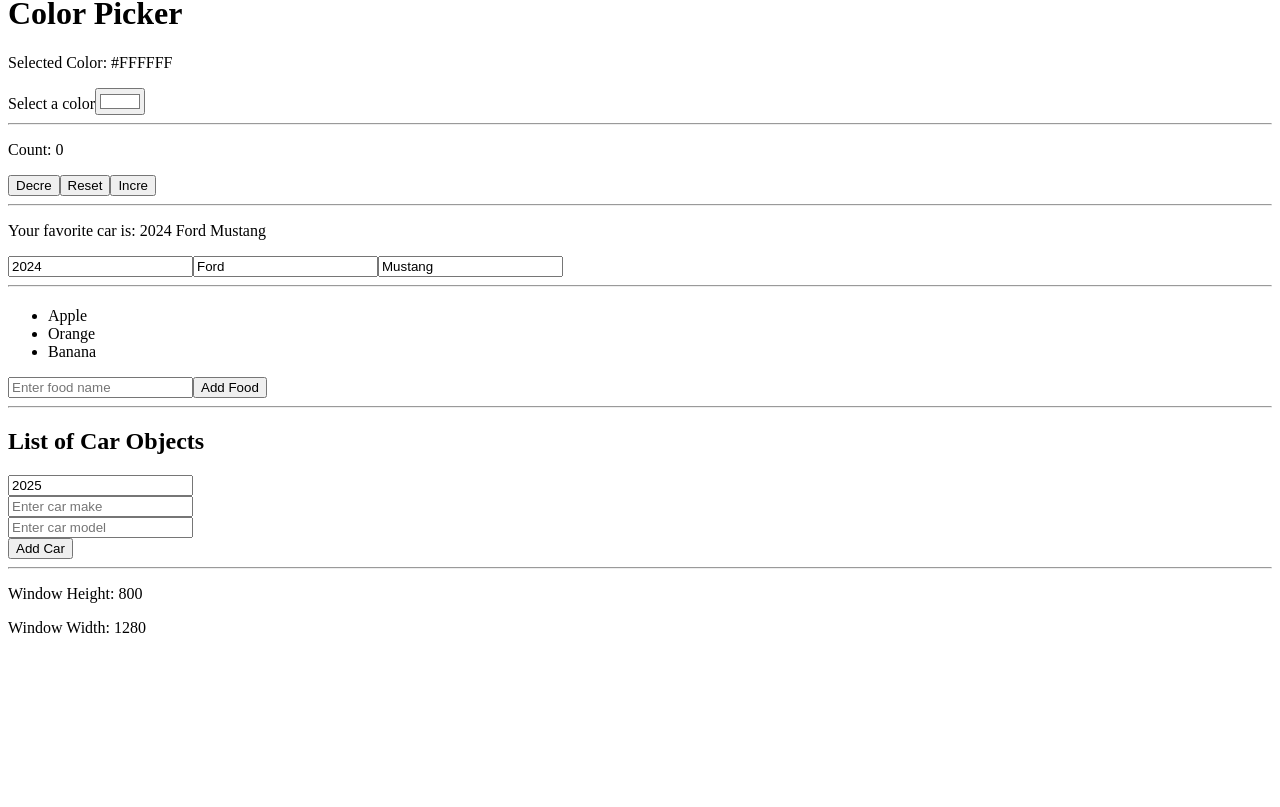
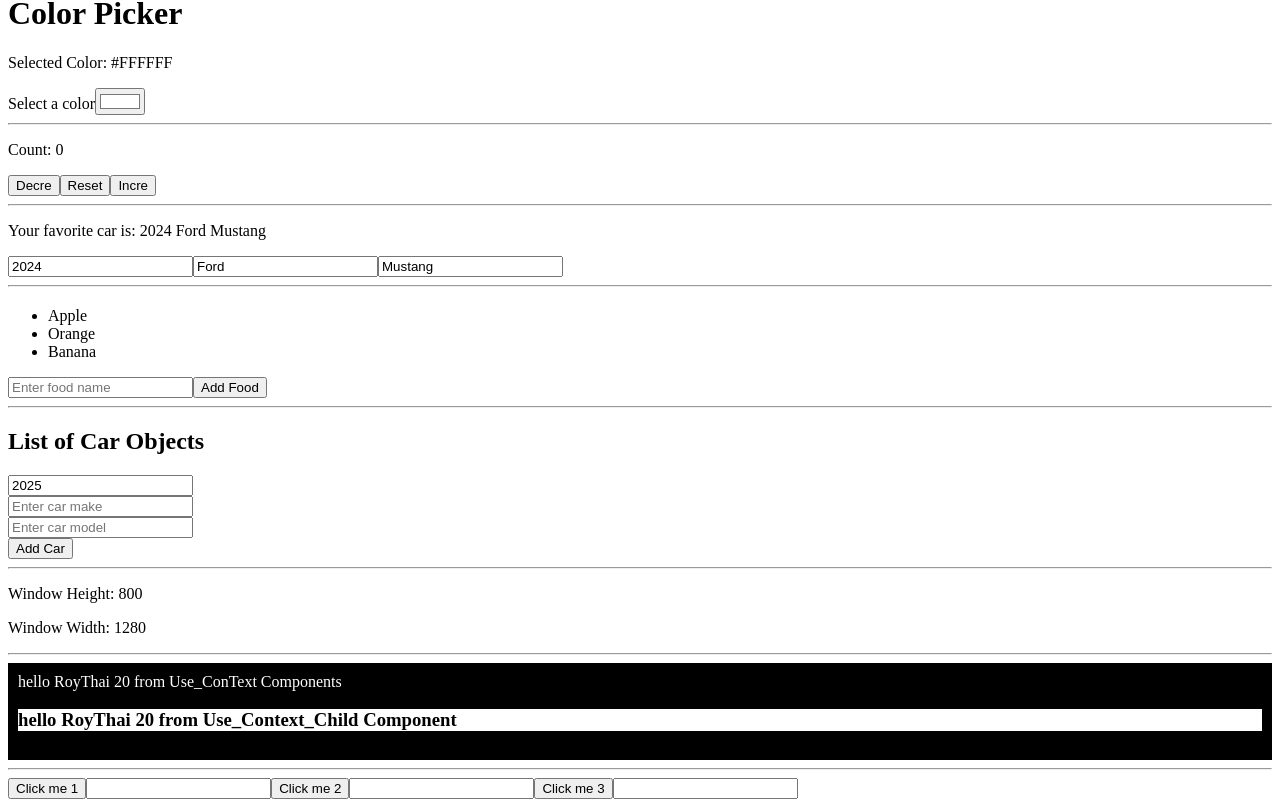
Before and after one commit to Auresol69/ReactJS, a React (Vite) app in the folder Rendering/: page / in a window 1280 px wide. Shown: the part 622-1429 px from the top of the page. Before the commit the page ends 1275 px from the top, so only its background shows below. Built offline with nearby package versions, Linux system fonts and the light colour scheme.

Commit message:
use context, use ref

```diff
--- a/Rendering/src/App.jsx
+++ b/Rendering/src/App.jsx
@@ -12,6 +12,8 @@ import Update_Object_In_State from "./Update_Object_In_State";
 import Update_Array_In_State from "./Update_Array_In_State";
 import Update_Array_Of_Object_In_State from "./Update_Array_Of_Object_In_State";
 import User_Effect from "./Use_Effect";
+import Use_Context from "./Use_Context";
+import Use_Ref from "./Use_Ref";
 
 function App() {
 
@@ -42,6 +44,10 @@ function App() {
       <Update_Array_Of_Object_In_State />
       <hr />
       <User_Effect />
+      <hr />
+      <Use_Context />
+      <hr />
+      <Use_Ref />
     </>)
 }
 
--- /dev/null
+++ b/Rendering/src/Use_Context.jsx
@@ -0,0 +1,34 @@
+// useContext() = React Hook that allows you to share values between multiple levels of components without passing props through each level
+
+// PROVIDER COMPONENT
+// 1. import { createContext } from 'react';
+// 2. export const MyContext = createContext();
+// 3. <MyContext.Provider value={value}>
+//    <Child />
+//    </MyContext.Provider>
+
+// CONSUMER COMPONENTS
+// 1. import React, { useContext } from 'react';
+//    import { MyContext } from './ComponentA';
+// 2. const value = useContext(MyContext);
+
+// NOTE: Avoid prop drilling
+
+import { useState, createContext } from 'react'
+import Use_Context_Child from './Use_Context_Child';
+
+export const UserContext = createContext();
+
+function Use_Context() {
+    const [user, setUser] = useState("RoyThai");
+    const [age, setAge] = useState(20);
+
+    return (<div style={{backgroundColor: "black", padding: "10px", color: "white"}}>
+        hello {user} {age} from Use_ConText Components
+        <UserContext.Provider value={{user: user, age: age}}>
+            <Use_Context_Child />
+        </UserContext.Provider>
+    </div>);
+}
+
+export default Use_Context
--- /dev/null
+++ b/Rendering/src/Use_Context_Child.jsx
@@ -0,0 +1,10 @@
+import { UserContext } from "./Use_Context";
+import { useContext } from "react";
+
+function Use_Context_Child() {
+    const contextData = useContext(UserContext);
+
+    return (<h3 style={{backgroundColor: "white", color: "black"}}>hello {contextData.user} {contextData.age} from Use_Context_Child Component</h3>);
+}
+
+export default Use_Context_Child
--- /dev/null
+++ b/Rendering/src/Use_Ref.jsx
@@ -0,0 +1,46 @@
+import { useEffect, useRef } from 'react'
+
+function Use_Ref() {
+
+    const inputRef1 = useRef(null);
+    const inputRef2 = useRef(null);
+    const inputRef3 = useRef(null);
+
+    useEffect(() => console.log("COMPONENT RENDERED"));
+
+    function handleClick1() {
+        inputRef1.current.focus();
+        inputRef1.current.style.backgroundColor = "yellow";
+        inputRef2.current.style.backgroundColor = "";
+        inputRef3.current.style.backgroundColor = "";
+    }
+    function handleClick2() {
+        inputRef2.current.focus();
+        inputRef1.current.style.backgroundColor = "";
+        inputRef2.current.style.backgroundColor = "yellow";
+        inputRef3.current.style.backgroundColor = "";
+    }
+    function handleClick3() {
+        inputRef3.current.focus();
+        inputRef1.current.style.backgroundColor = "";
+        inputRef2.current.style.backgroundColor = "";
+        inputRef3.current.style.backgroundColor = "yellow";
+    }
+
+    return (<>
+        <button onClick={handleClick1}>
+            Click me 1
+        </button>
+        <input type="text" ref={inputRef1}/>
+        <button onClick={handleClick2}>
+            Click me 2
+        </button>
+        <input type="text" ref={inputRef2} />
+        <button onClick={handleClick3}>
+            Click me 3
+        </button>
+        <input type="text" ref={inputRef3} />
+    </>);
+}
+
+export default Use_Ref
```
